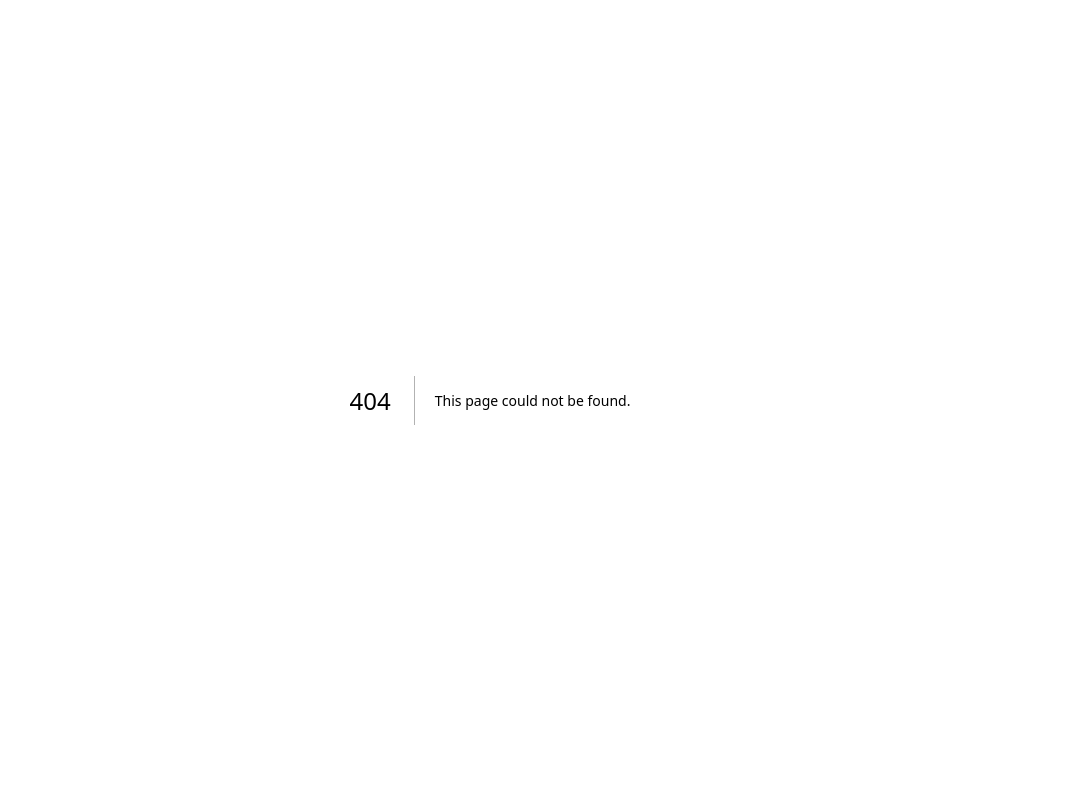
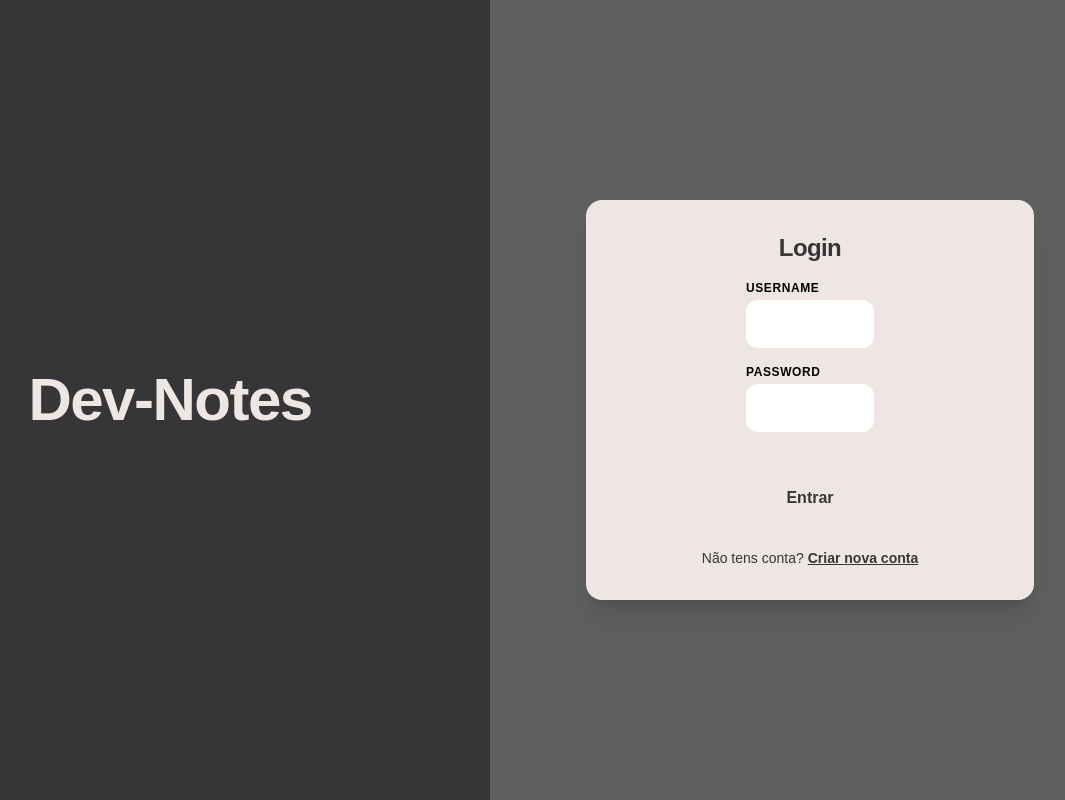
Before and after one commit to correia-henrique16/dev-notes, a Next.js app in the folder next/: page /sign in a window 1280 px wide. Before the commit this address had no page. Shown: the whole page, without its empty margins (150-1215 px from the left). Built offline with nearby package versions, Linux system fonts and the light colour scheme; no server answers.

Commit message:
Previa de design da pagina de autenticaçao

```diff
--- a/next/src/app/(auth)/login/page.tsx
+++ /dev/null
@@ -1,24 +0,0 @@
-import LoginForm from "./loginForm";
-import Link from "next/link";
-
-export default function RegisterPage() {
-    return(
-        <main className="centered bg-darker">
-            <div className="xl:w-8/12 w-full bg-mid flex flex-col items-center gap-3">
-
-                <h1 >Login</h1>
-                <LoginForm />
-
-                <p >
-                    Não tens conta?
-                    <Link href="/register"
-                     >
-                        Criar nova conta
-                    </Link>
-                </p>
-
-            </div>
-
-        </main>
-    )
-}
--- a/next/src/app/(auth)/register/page.tsx
+++ /dev/null
@@ -1,24 +0,0 @@
-import RegisterForm from "./registerForm";
-import Link from "next/link";
-
-export default function RegisterPage() {
-    return(
-        <main className="centered bg-darker">
-            <div className="xl:w-8/12 w-full bg-mid flex flex-col items-center gap-3">
-
-                <h1 >Register</h1>
-                <RegisterForm />
-
-                <p >
-                    Já tens conta?
-                    <Link href="/login"
-                     >
-                        Faz login
-                    </Link>
-                </p>
-
-            </div>
-
-        </main>
-    )
-}
--- a/next/src/app/globals.css
+++ b/next/src/app/globals.css
@@ -10,16 +10,24 @@
 
 }
 
-@utility centered {
-  @apply flex w-full justify-center h-screen
-}
-
 @utility authInput {
   @apply w-full p-3 rounded-xl font-medium bg-white
 }
 
 @utility authBtn {
   @apply w-1/2 py-3.5 bg-lighter text-darker font-bold rounded-xl hover:opacity-95 active:scale-95 transition-all cursor-pointer text-center mt-2 disabled:opacity-50
+}
+
+@utility auth-card {
+  @apply w-full max-w-md flex flex-col items-center gap-4 bg-lighter p-8 rounded-2xl shadow-xl;
+}
+
+@utility auth-link {
+  @apply font-semibold text-darker underline hover:opacity-75 transition-opacity cursor-pointer;
+}
+
+@utility auth-title {
+  @apply text-2xl font-bold text-darker tracking-tight;
 }
 
 @theme inline {
--- /dev/null
+++ b/next/src/app/sign/changeAuth.tsx
@@ -0,0 +1,47 @@
+'use client'
+
+import LoginForm from "./loginForm";
+import RegisterForm from "./registerForm";
+import { useChangeAuth } from "@/src/hooks/auth/useChangeAuth";
+
+export default function ChangeAuthPage() {
+  const { showRegister, setShowRegister } = useChangeAuth();
+
+  return (
+    <div
+      className={`w-full min-h-screen flex flex-col transition-all duration-300 ${
+        showRegister ? "lg:flex-row-reverse" : "lg:flex-row"
+      }`}
+    >
+      <section className="w-full lg:w-1/2 flex flex-col justify-center items-center p-8 text-center text-lighter">
+
+        <h1 className="text-4xl md:text-6xl font-bold tracking-tight">Dev-Notes</h1>
+
+      </section>
+
+      <section className="w-full lg:w-1/2 flex justify-center items-center p-6 bg-mid">
+
+        <div className="auth-card">
+
+          <h2 className="auth-title">
+            {showRegister ? "Criar Conta" : "Login"}
+          </h2>
+
+          {showRegister ? <RegisterForm /> : <LoginForm />}
+
+          <p className="text-sm text-darker mt-2 flex gap-1 items-center">
+            {showRegister ? "Já tens conta?" : "Não tens conta?"}
+
+            <button
+              type="button"
+              onClick={() => setShowRegister(!showRegister)}
+              className="auth-link"
+            >
+              {showRegister ? "Faz login" : "Criar nova conta"}
+            </button>
+          </p>
+        </div>
+      </section>
+    </div>
+  );
+}
--- a/next/src/app/(auth)/login/loginForm.tsx
+++ b/next/src/app/sign/loginForm.tsx
@@ -45,6 +45,8 @@ export default function LoginForm() {
              className="authBtn">
                 {loading ? 'A carregar...' : 'Entrar'}
             </button>
+
+
         </form>
     )
 }
--- /dev/null
+++ b/next/src/app/sign/page.tsx
@@ -0,0 +1,11 @@
+import ChangeAuthPage from "./changeAuth";
+
+export default function SignPage() {
+    return(
+        <main className="min-h-screen w-full bg-darker overflow-x-hidden">
+
+            <ChangeAuthPage />
+
+        </main>
+    )
+}
--- a/next/src/app/(auth)/register/registerForm.tsx
+++ b/next/src/app/sign/registerForm.tsx
@@ -68,6 +68,7 @@ export default function RegisterForm() {
              className="authBtn">
                 {loading ? 'A carregar...' : 'Registar'}
             </button>
+
         </form>
     )
 }
--- /dev/null
+++ b/next/src/hooks/auth/useChangeAuth.ts
@@ -0,0 +1,11 @@
+/* eslint-disable @typescript-eslint/no-unused-vars */
+import { useState } from "react";
+
+export function useChangeAuth() {
+
+    const [showRegister, setShowRegister] = useState<boolean>(false)
+
+    return {
+        showRegister, setShowRegister
+    }
+}
--- a/next/src/middleware.ts
+++ b/next/src/middleware.ts
@@ -5,11 +5,11 @@ export function middleware(request: NextRequest) {
   // Lê o cookie 'token' que o Fastify enviou
   const token = request.cookies.get('token')?.value
 
-  const isAuthPage = request.nextUrl.pathname.startsWith('/login') || request.nextUrl.pathname.startsWith('/register')
+  const isAuthPage = request.nextUrl.pathname.startsWith('/sign')
 
 
   if (!isAuthPage && !token) {
-    return NextResponse.redirect(new URL('/login', request.url))
+    return NextResponse.redirect(new URL('/sign', request.url))
   }
 
   // Se já tiver token e tentar ir para o login/registo -> vai para o dashboard
```
